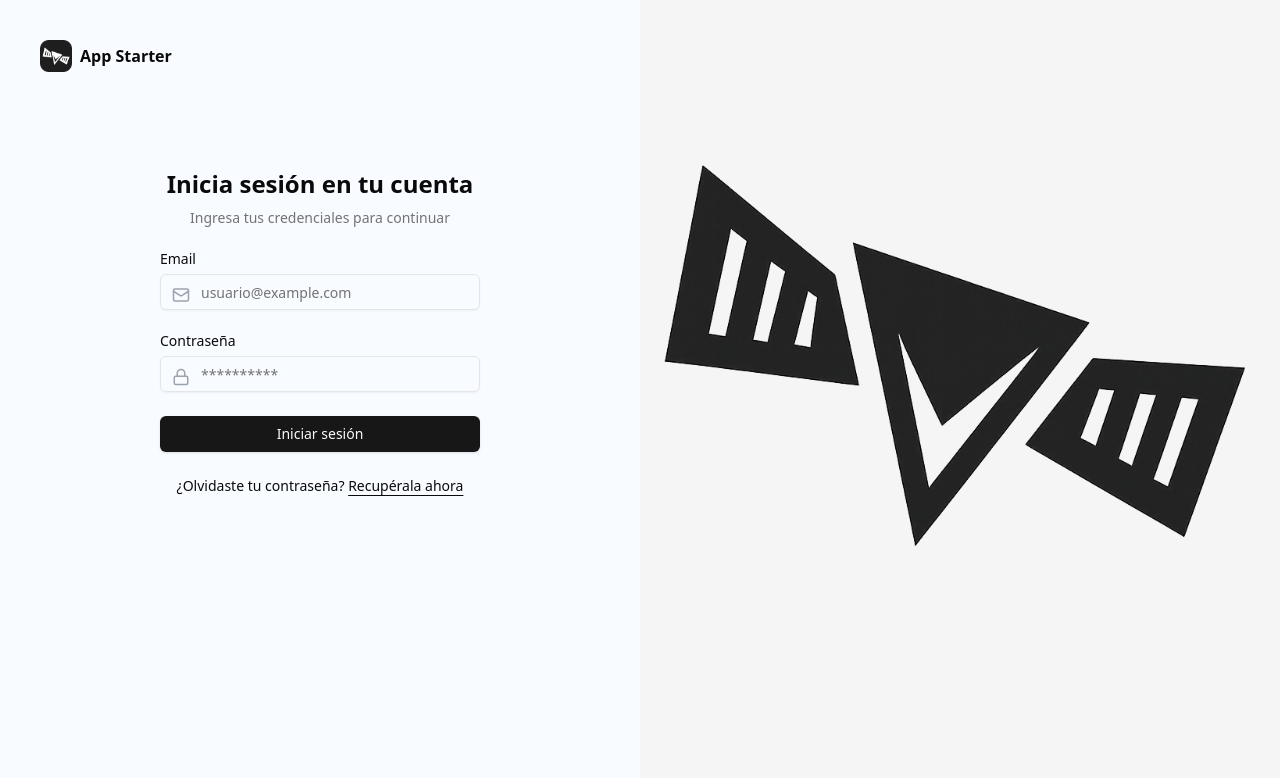
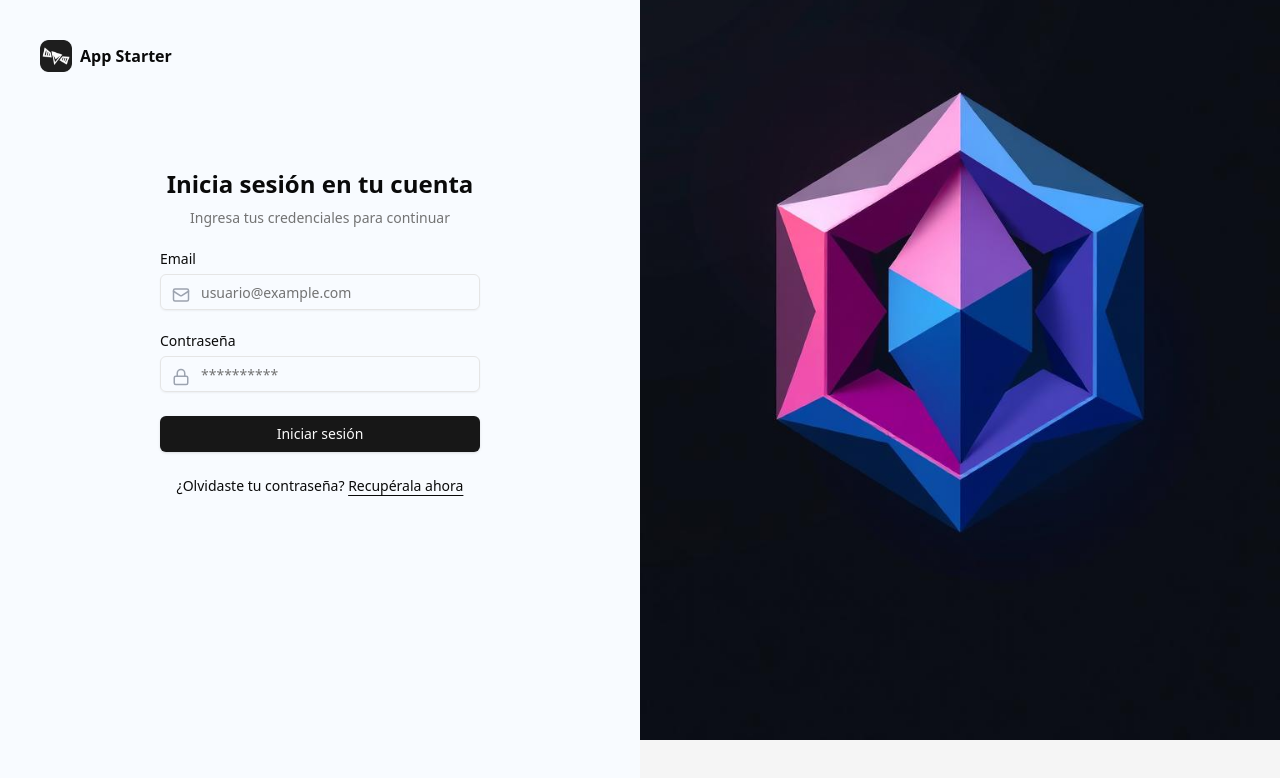
Before and after one commit to victoritis/LocalTalent, a React (Vite) app in the folder containers/frontend/: page /login in a window 1280 px wide. Shown: the top 778 px of the page. Built offline with nearby package versions, Linux system fonts and the light colour scheme; no server answers.

Commit message:
Login: reemplazar imagen hero con avatar admin local

```diff
--- a/containers/frontend/src/routes/login/index.route.tsx
+++ b/containers/frontend/src/routes/login/index.route.tsx
@@ -20,8 +20,8 @@ function LoginPage() {
       </div>
       <div className="relative hidden bg-muted lg:block">
         <img
-          src="/images/cve-sentinel.png"
-          alt="Image"
+          src="/avatar/admin.jpg"
+          alt="Admin avatar"
           className="absolute top-0 inset-0 h-full w-full object-cover -translate-y-[60px] dark:brightness-[0.2] dark:grayscale"
         />
       </div>
```
